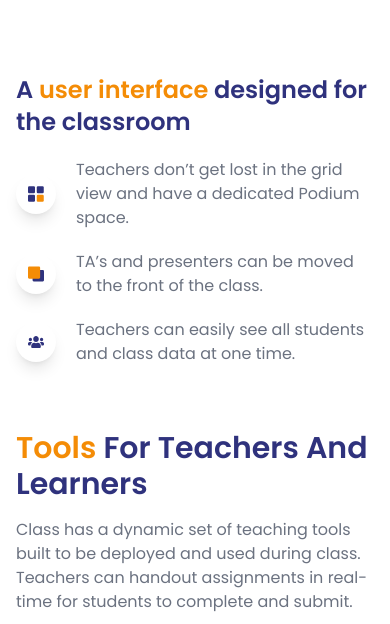
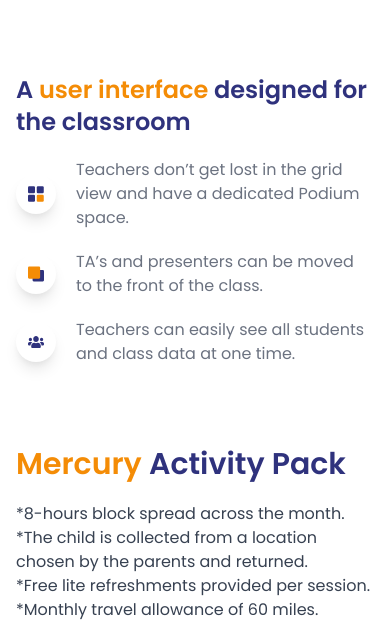
Before and after one commit to judevercetti/kidzrunz_django, a Django app: page / in a window 390 px wide. Shown: the part 4540-5164 px from the top of the page. Run offline with Django 4.2, Linux system fonts and the light colour scheme; data comes from the database, SQL or seed files in the repository; grey boxes are pictures that could not be loaded.

Commit message:
index shaping up

```diff
--- a/config/settings.py
+++ b/config/settings.py
@@ -25,7 +25,7 @@ SECRET_KEY = 'django-insecure-aw-_+@p@t@upkp8&t9*#-5!^^l9s+s$6saqn-qnr3!g(ba!6ic
 # SECURITY WARNING: don't run with debug turned on in production!
 DEBUG = True
 
-ALLOWED_HOSTS = []
+ALLOWED_HOSTS = ['*']
 
 
 # Application definition
--- a/config/urls.py
+++ b/config/urls.py
@@ -15,9 +15,12 @@ Including another URLconf
 """
 from django.contrib import admin
 from django.urls import include, path
+from django.conf.urls.static import static
+
+from config import settings
 
 urlpatterns = [
     path('', include('website.urls')),
     path('admin/', admin.site.urls),
     path("__reload__/", include("django_browser_reload.urls")),
-]
+] + static(settings.MEDIA_URL, document_root=settings.MEDIA_ROOT)
--- a/website/models.py
+++ b/website/models.py
@@ -19,8 +19,8 @@ def service_directory_path(instance, filename):
 
 class Service(models.Model):
     name = models.CharField(_("Name"), max_length=256)
-    description = models.TextField(_("Description"))
-    display_photo = models.ImageField(upload_to=service_directory_path, blank=True)
+    description = models.TextField(_("Description"), blank=True)
+    image = models.ImageField(upload_to=service_directory_path, blank=True)
     slug = models.SlugField(_("Safe Url"), unique=True, blank=True, null=True)
     created_on = models.DateField(_("Created on"), default=timezone.now)
 
@@ -33,3 +33,31 @@ class Service(models.Model):
 
     def __str__(self) -> str:
         return f"{self.name}"
+
+
+def package_directory_path(instance, filename):
+    ext = filename.split('.')[-1]
+    path = f'packages/{instance.slug}.{ext}'
+    if os.path.exists(f'{settings.MEDIA_ROOT}/{path}'):
+        os.remove(f'{settings.MEDIA_ROOT}/{path}')
+    return path
+
+
+class Package(models.Model):
+    name = models.CharField(_("Name"), max_length=256)
+    duration = models.IntegerField(_("Duration"))
+    price = models.IntegerField(_("Price"))
+    description = models.TextField(_("Description"), blank=True)
+    image = models.ImageField(upload_to=package_directory_path, blank=True)
+    slug = models.SlugField(_("Safe Url"), unique=True, blank=True, null=True)
+    created_on = models.DateField(_("Created on"), default=timezone.now)
+
+    def save(self, *args, **kwargs):
+        self.slug = f"{slugify(self.name)}"
+
+        self.name = self.name
+
+        super().save(*args, **kwargs)
+
+    def __str__(self) -> str:
+        return f"{self.name}"
--- a/website/templates/index.html
+++ b/website/templates/index.html
@@ -7,9 +7,9 @@
     <meta name="viewport" content="width=device-width, initial-scale=1.0">
     <title>Kidzrunz</title>
 
-    <link href="{% static 'css/tailwind.css' %}" rel="stylesheet">
+    {% comment %} <link href="{% static 'css/tailwind.css' %}" rel="stylesheet"> {% endcomment %}
 	<!-- Tailwind -->
-	{% comment %} <link href="https://unpkg.com/tailwindcss@^2/dist/tailwind.min.css" rel="stylesheet"> {% endcomment %}
+	<link href="https://unpkg.com/tailwindcss@^2/dist/tailwind.min.css" rel="stylesheet">
 	<!-- Alpine -->
 	<script type="module" src="https://cdn.jsdelivr.net/gh/alpinejs/alpine@v2.x.x/dist/alpine.min.js"></script>
 	<script nomodule src="https://cdn.jsdelivr.net/gh/alpinejs/alpine@v2.x.x/dist/alpine-ie11.min.js" defer></script>
@@ -267,24 +267,28 @@
 		</div>
 
 		<!-- Tools For Teachers And Learners -->
+		{% for package in packages %}
+		{% if forloop.counter|divisibleby:2 %}
 		<div class="flex flex-col md:flex-row items-center md:space-x-10 mt-16">
 			<div data-aos="fade-right" class="md:w-1/2 lg:pl-14">
-				<h1 class="text-darken font-semibold text-3xl lg:pr-56"><span class="text-yellow-500">Tools</span> For Teachers And Learners</h1>
-				<p class="text-gray-500 my-4 lg:pr-32">Class has a dynamic set of teaching tools built to be deployed and used during class. Teachers can handout assignments in real-time for students to complete and submit.</p>
+				<h1 class="text-darken font-semibold text-3xl lg:pr-56"><span class="text-yellow-500">{{ package.name }}</span> Activity Pack</h1>
+				<p class="text-gray-500 my-4 lg:pr-32">{{ package.description|linebreaks }}</p>
 			</div>
 			<img data-aos="fade-left" class="md:w-1/2" src="https://mhaecal.github.io/frontend/img/girl-with-books.png">
 		</div>
-
+		{% else %}
 		<!-- Assessments, Quizzes, Tests -->
 		<div class="mt-20 flex flex-col-reverse md:flex-row items-center md:space-x-10">
 			<div data-aos="fade-right" class="md:w-6/12">
 				<img class="md:w-11/12" src="https://mhaecal.github.io/frontend/img/true-false.png">
 			</div>
 			<div data-aos="fade-left" class="md:w-6/12 md:transform md:-translate-y-20">
-				<h1 class="font-semibold text-darken text-3xl lg:pr-64">Assessments, <span class="text-yellow-500">Quizzes</span>, Tests</h1>
-				<p class="text-gray-500 my-5 lg:pr-52">Easily launch live assignments, quizzes, and tests. Student results are automatically entered in the online gradebook.</p>
+				<h1 class="font-semibold text-darken text-3xl lg:pr-56"><span class="text-yellow-500">{{ package.name }}</span> Activity Pack</h1>
+				<p class="text-gray-500 my-5 lg:pr-52">{{ package.description|linebreaks }}</p>
 			</div>
 		</div>
+		{% endif %}
+		{% endfor %}
 
 		<!-- Class Management Tools for Educators -->
 		<div class="flex flex-col md:flex-row items-center mt-12">
@@ -403,57 +407,26 @@
 		</div> {% endcomment %}
 
 		<!-- Latest News and Resources -->
-		<div data-aos="zoom-in" class="mt-16 text-center">
+		<div data-aos="zoom-in-up" class="mt-16 text-center">
 			<h1 class="text-darken text-2xl font-semibold">Our Services</h1>
 			<p class="text-gray-500 my-5">Our services include (but are not limited to).</p>
 		</div>
-		<div data-aos="zoom-in-up" class="my-14 flex flex-col lg:flex-row lg:space-x-20">
-			<div class="lg:w-6/12">
-				<img class="w-full mb-6" src="https://mhaecal.github.io/frontend/img/laptop-news.png">
-				<span class="bg-yellow-300 text-darken font-semibold px-4 py-px text-sm rounded-full">NEWS</span>
-				<h1 class="text-gray-800 font-semibold my-3 text-xl">Class adds $30 million to its balance sheet for a Zoom-friendly edtech solution</h1>
-				<p class="text-gray-500 mb-3">Class, launched less than a year ago by Blackboard co-founder Michael Chasen, integrates exclusively...</p>
-				<a href="" class="underline">Read more</a>
-			</div>
-			<div class="lg:w-7/12 flex flex-col justify-between mt-12 space-y-5 lg:space-y-0 lg:mt-0">
+		<div class="my-14 flex flex-col lg:flex-row lg:space-x-20 lg:mx-16">
+			<div class="flex-col md:grid md:grid-rows-3 md:grid-flow-col gap-x-10 justify-between mt-12 space-y-5 lg:space-y-5 lg:mt-0">
 				{% for service in services %}
-				<div class="flex space-x-5">
-					<div class="w-4/12">
+				<div data-aos="zoom-in" class="flex flex-col md:flex-row space-x-5">
+					<div class="w-full md:w-4/12 p-4 md:p-0">
 						<div class="relative">
-							<img class="rounded-xl w-full" src="https://mhaecal.github.io/frontend/img/children-laptop.png">
-							<span class="absolute bottom-2 right-2 bg-yellow-300 text-darken font-semibold px-4 py-px text-sm rounded-full hidden sm:block">PRESS RELEASE</span>
+							<img class="rounded-xl w-full" src="media/{{ service.image|default:'services/placeholder.png' }}">
+							{% comment %} <span class="absolute bottom-2 right-2 bg-yellow-300 text-darken font-semibold px-4 py-px text-sm rounded-full hidden sm:block">PRESS RELEASE</span> {% endcomment %}
 						</div>
 					</div>
-					<div class="w-8/12">
-						<h1 class="text-gray-800 text-sm sm:text-lg font-semibold">{{ service.name }}</h1>
-						<p class="text-gray-500 my-2 sm:my-4 text-xs sm:text-md">Class Technologies Inc., the company that created Class,...</p>
+					<div class="w-full md:w-8/12">
+						<h1 class="text-gray-800 sm:text-lg font-semibold">{{ service.name }}</h1>
+						<p class="text-gray-500 my-2 sm:my-3 text-sm sm:text-md">{{ service.description|default:'' }}</p>
 					</div>
 				</div>
 				{% endfor %}
-				<div class="flex space-x-5">
-					<div class="w-4/12">
-						<div class="relative">
-							<img class="rounded-xl w-full" src="https://mhaecal.github.io/frontend/img/girl-laptop.png">
-							<span class="absolute bottom-2 right-2 bg-yellow-300 text-darken font-semibold px-4 py-px text-sm rounded-full hidden sm:block">NEWS</span>
-						</div>
-					</div>
-					<div class="w-8/12">
-						<h1 class="text-gray-800 text-sm sm:text-lg font-semibold">Zoom’s earliest investors are betting millions on a better Zoom for schools</h1>
-						<p class="text-gray-500 my-2 sm:my-4 text-xs sm:text-md">Zoom was never created to be a consumer product. Nonetheless, the...</p>
-					</div>
-				</div>
-				<div class="flex space-x-5">
-					<div class="w-4/12">
-						<div class="relative">
-							<img class="rounded-xl w-full" src="https://mhaecal.github.io/frontend/img/cat-laptop.png">
-							<span class="absolute bottom-2 right-2 bg-yellow-300 text-darken font-semibold px-4 py-px text-sm rounded-full hidden sm:block">NEWS</span>
-						</div>
-					</div>
-					<div class="w-8/12">
-						<h1 class="text-gray-800 text-sm sm:text-lg font-semibold">Former Blackboard CEO Raises $16M to Bring LMS Features to Zoom Classrooms</h1>
-						<p class="text-gray-500 my-2 sm:my-4 text-xs sm:text-md">This year, investors have reaped big financial returns from betting on Zoom...</p>
-					</div>
-				</div>
 			</div>
 		</div>
 
--- a/website/views.py
+++ b/website/views.py
@@ -1,12 +1,14 @@
 from django.shortcuts import render
 
-from website.models import Service
+from website.models import Package, Service
 
 # Create your views here.
 def index(request):
-    services = Service.objects.all()[:4]
+    services = Service.objects.all()
+    packages = Package.objects.all()
 
     context = {
-        'services': services
+        'services': services,
+        'packages': packages
     }
     return render(request, "index.html", context=context)
```
Also changed, not shown: website/admin.py (+6 -2 lines), db.sqlite3, static/css/tailwind.css, website/migrations/0002_rename_display_photo_service_image.py (added), website/migrations/0003_alter_service_description.py (added), website/migrations/0004_package.py (added).
